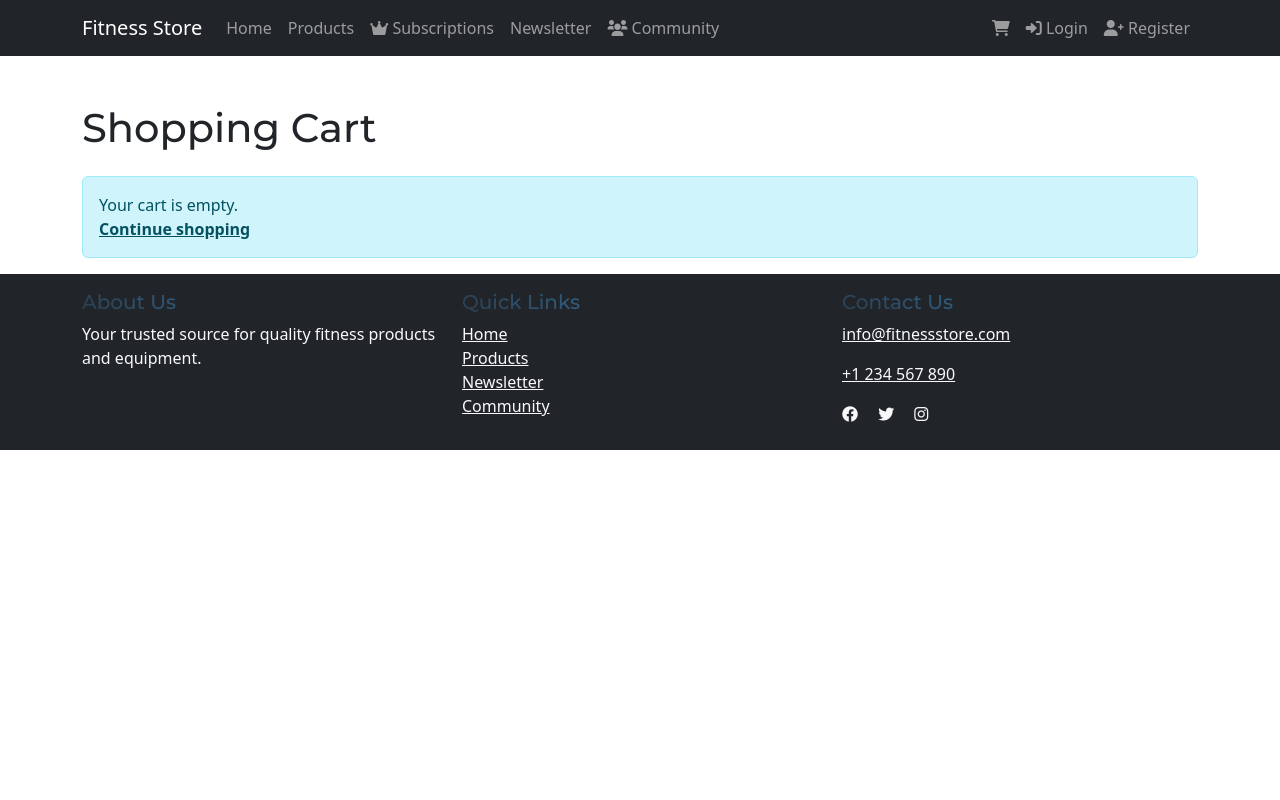
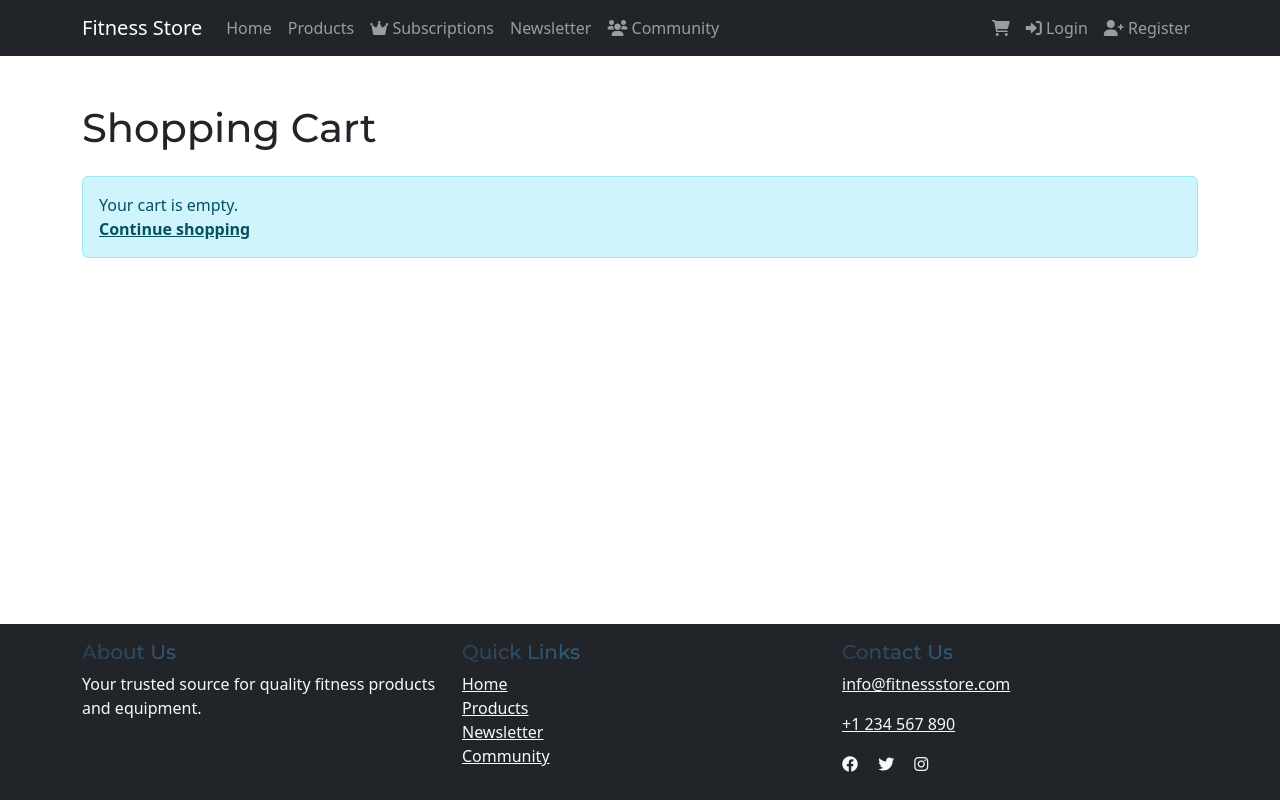
Before and after one commit to NiallPierce/FitnessSub, a Django app: page /cart/ in a window 1280 px wide. Run offline with Django 4.2, Linux system fonts and the light colour scheme; data that the repository does not hold is empty; some libraries are stand-ins or nearby versions.

Commit message:
Fix issue with html validation

```diff
--- a/static/css/style.css
+++ b/static/css/style.css
@@ -40,12 +40,29 @@
 }
 
 /* Base Styles */
+html, body {
+  height: 100%;
+  margin: 0;
+}
+
 body {
   font-family: var(--font-primary);
   font-size: var(--font-size-base);
   line-height: var(--line-height-base);
   color: var(--dark-color);
   background-color: var(--light-color);
+  display: flex;
+  flex-direction: column;
+}
+
+main {
+  flex: 1 0 auto;
+  padding-bottom: 60px; /* Add some padding at the bottom */
+}
+
+.footer {
+  flex-shrink: 0;
+  width: 100%;
 }
 
 /* Typography */
--- a/templates/base.html
+++ b/templates/base.html
@@ -14,32 +14,19 @@
     <meta property="og:url" content="{{ request.build_absolute_uri }}">
     <meta property="og:image" content="{% static 'images/logo.png' %}?v=1">
     <title>{% block title %}Fitness E-commerce{% endblock %}</title>
-
-    <!-- Facebook Pixel Code -->
-    {% include 'includes/facebook_pixel.html' %}
-
     <!-- Google Fonts -->
     <link href="https://fonts.googleapis.com/css2?family=Roboto:wght@300;400;500;700&family=Montserrat:wght@400;500;600;700&display=swap" rel="stylesheet">
-
     <!-- Custom CSS -->
     <link rel="stylesheet" href="{% static 'css/style.css' %}?v=2">
-
     <!-- Bootstrap CSS -->
     <link href="https://cdn.jsdelivr.net/npm/bootstrap@5.3.0/dist/css/bootstrap.min.css" rel="stylesheet">
-
     <!-- Font Awesome -->
     <link rel="stylesheet" href="https://cdnjs.cloudflare.com/ajax/libs/font-awesome/6.0.0/css/all.min.css">
-
-    <link rel="apple-touch-icon" sizes="180x180" href="{% static 'images/apple-touch-icon.png' %}">
-    <link rel="icon" type="image/png" sizes="32x32" href="{% static 'images/favicon-32x32.png' %}">
-    <link rel="icon" type="image/png" sizes="16x16" href="{% static 'images/favicon-16x16.png' %}">
-    <link rel="manifest" href="{% static 'images/site.webmanifest' %}">
-    <link rel="icon" type="image/png" href="{% static 'images/favicon.png' %}">
-
     {% block extra_head %}{% endblock %}
     {% block extra_css %}{% endblock %}
 </head>
-<body>
+<body class="d-flex flex-column min-vh-100">
+    {% include 'includes/facebook_pixel.html' %}
     <header>
         {% include 'includes/navbar.html' %}
     </header>
@@ -55,7 +42,7 @@
         </div>
     {% endif %}
 
-    <main class="fade-in">
+    <main class="flex-grow-1">
         {% block content %}
         {% endblock %}
     </main>
--- a/templates/includes/facebook_pixel.html
+++ b/templates/includes/facebook_pixel.html
@@ -1,17 +1,8 @@
-<!-- Meta Pixel Code -->
+<!-- Facebook Pixel Code -->
 <script>
-    !function(f,b,e,v,n,t,s)
-    {if(f.fbq)return;n=f.fbq=function(){n.callMethod?
-    n.callMethod.apply(n,arguments):n.queue.push(arguments)};
-    if(!f._fbq)f._fbq=n;n.push=n;n.loaded=!0;n.version='2.0';
-    n.queue=[];t=b.createElement(e);t.async=!0;
-    t.src=v;s=b.getElementsByTagName(e)[0];
-    s.parentNode.insertBefore(t,s)}(window, document,'script',
-    'https://connect.facebook.net/en_US/fbevents.js');
-    fbq('init', '2086024031808875');
-    fbq('track', 'PageView');
-    </script>
-    <noscript><img height="1" width="1" style="display:none"
-    src="https://www.facebook.com/tr?id=2086024031808875&ev=PageView&noscript=1"
-    /></noscript>
-    <!-- End Meta Pixel Code -->
+    !function(f,b,e,v,n,t,s){if(f.fbq)return;n=f.fbq=function(){n.callMethod?n.callMethod.apply(n,arguments):n.queue.push(arguments)};if(!f._fbq)f._fbq=n;n.push=n;n.loaded=!0;n.version='2.0';n.queue=[];t=b.createElement(e);t.async=!0;t.src=v;s=b.getElementsByTagName(e)[0];s.parentNode.insertBefore(t,s)}(window,document,'script','https://connect.facebook.net/en_US/fbevents.js');fbq('init','2086024031808875');fbq('track','PageView');
+</script>
+<noscript>
+    <img height="1" width="1" style="display:none" src="https://www.facebook.com/tr?id=2086024031808875&ev=PageView&noscript=1" alt="Facebook Pixel">
+</noscript>
+<!-- End Facebook Pixel Code -->
```
